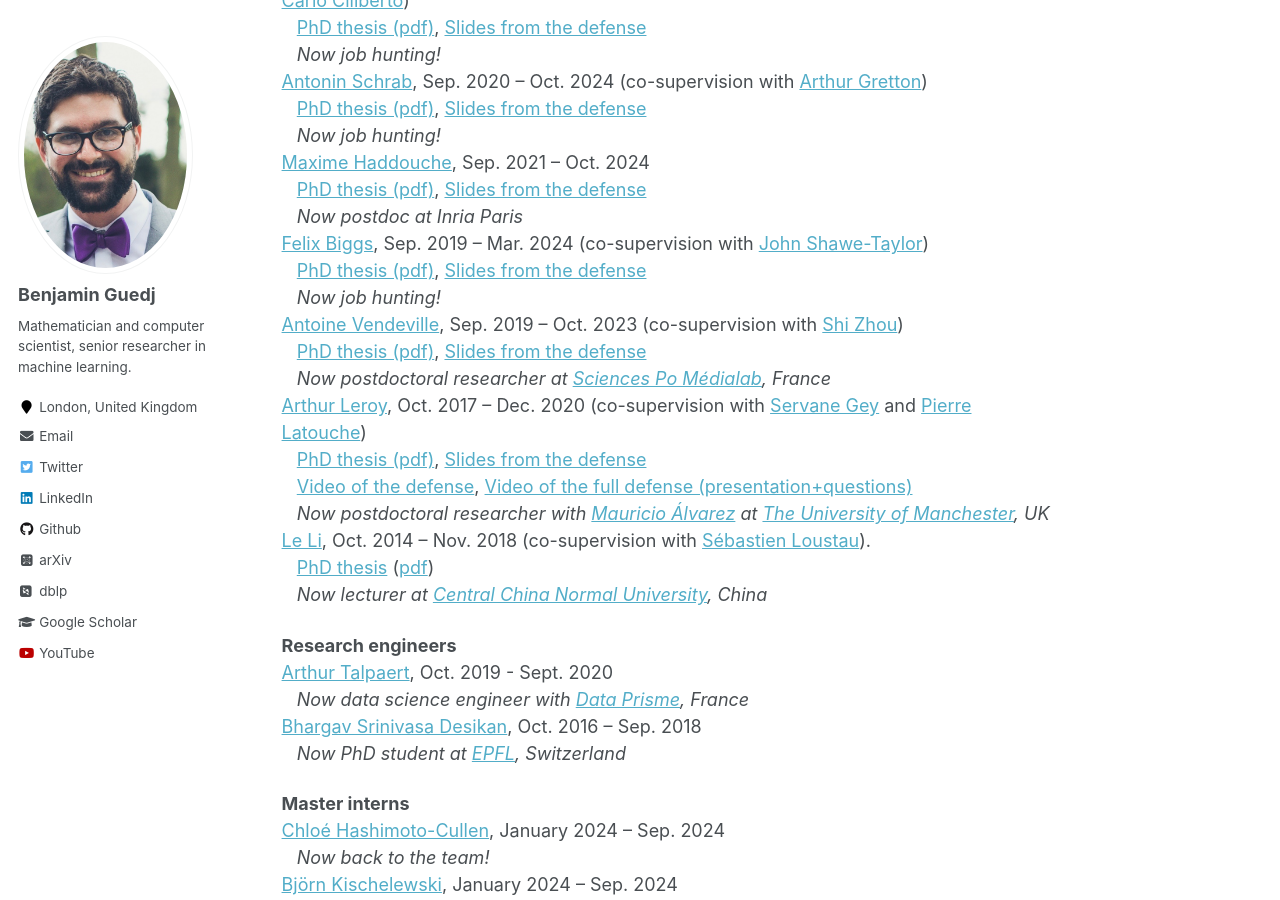
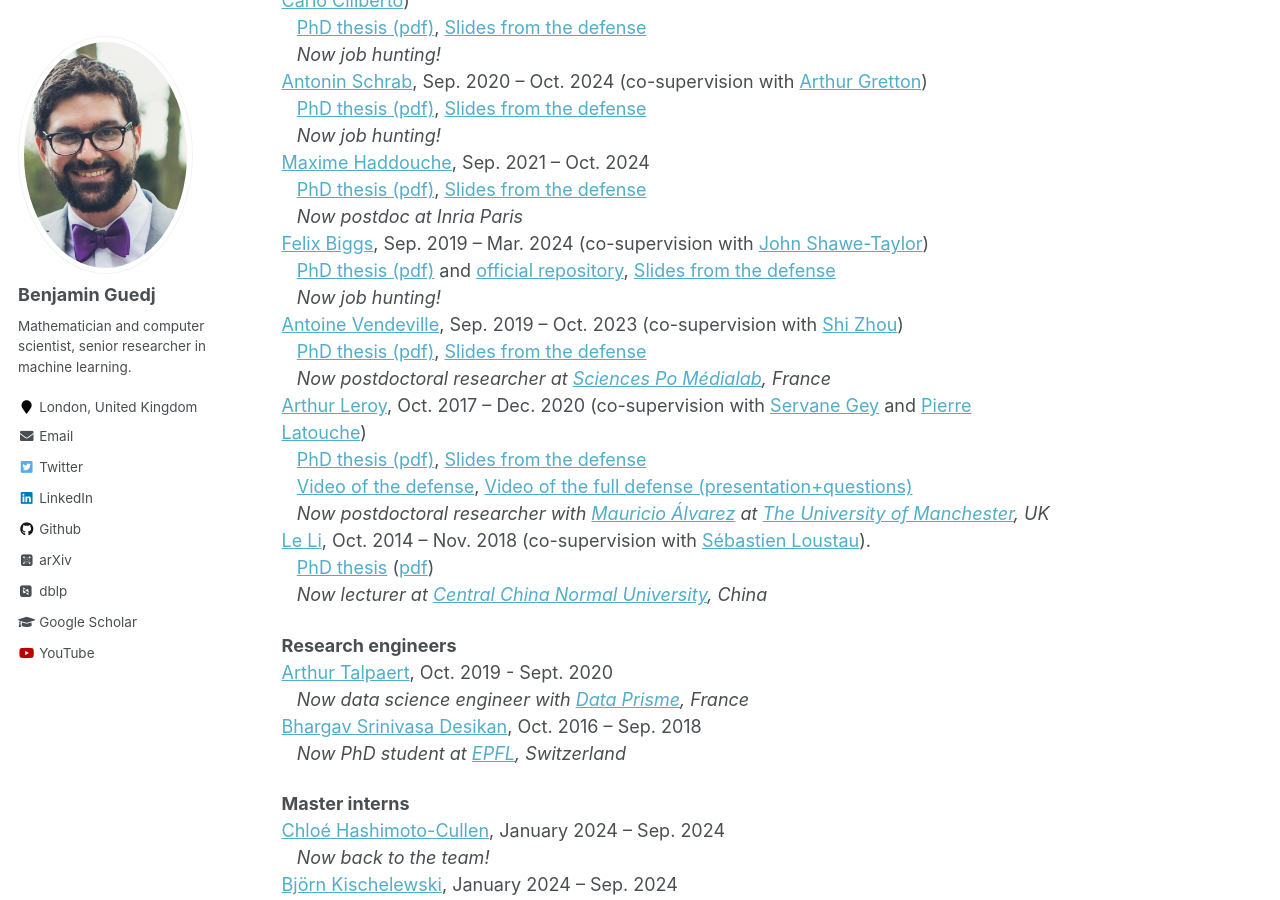
Before and after one commit to bguedj/bguedj.github.io, a Jekyll site: the page built from _pages/team.md, in a window 1280 px wide and 900 px high, scrolled down 1595 px. Built offline with Jekyll 4.4.1, drawn with Linux system fonts in a browser that asks for light colours; some web fonts are replaced.

Commit message:
url phd felix

```diff
--- a/_pages/team.md
+++ b/_pages/team.md
@@ -66,7 +66,7 @@ If you are interested in an internship: unfortunately, I can only consider appli
 &nbsp;&nbsp;&nbsp;[PhD thesis (pdf)](https://maximehaddouche.github.io/files/139903_HADDOUCHE_2024_archivage-2.pdf), [Slides from the defense]()
 &nbsp;&nbsp;&nbsp;*Now postdoc at Inria Paris*
 [Felix Biggs](https://www.felixbiggs.com), Sep. 2019 -- Mar. 2024 (co-supervision with [John Shawe-Taylor](http://www0.cs.ucl.ac.uk/staff/J.Shawe-Taylor/))
-&nbsp;&nbsp;&nbsp;[PhD thesis (pdf)](https://felixbiggs.com/thesis.pdf), [Slides from the defense]()
+&nbsp;&nbsp;&nbsp;[PhD thesis (pdf)](https://felixbiggs.com/thesis.pdf) and [official repository](https://discovery.ucl.ac.uk/id/eprint/10193715/2/thesis-main.pdf), [Slides from the defense]()
 &nbsp;&nbsp;&nbsp;*Now job hunting!*
 [Antoine Vendeville](https://antoinevendeville.github.io/), Sep. 2019 -- Oct. 2023 (co-supervision with [Shi Zhou](https://wp.cs.ucl.ac.uk/shizhou/))
 &nbsp;&nbsp;&nbsp;[PhD thesis (pdf)](https://theses.hal.science/tel-04431872v1/document), [Slides from the defense]()
```
